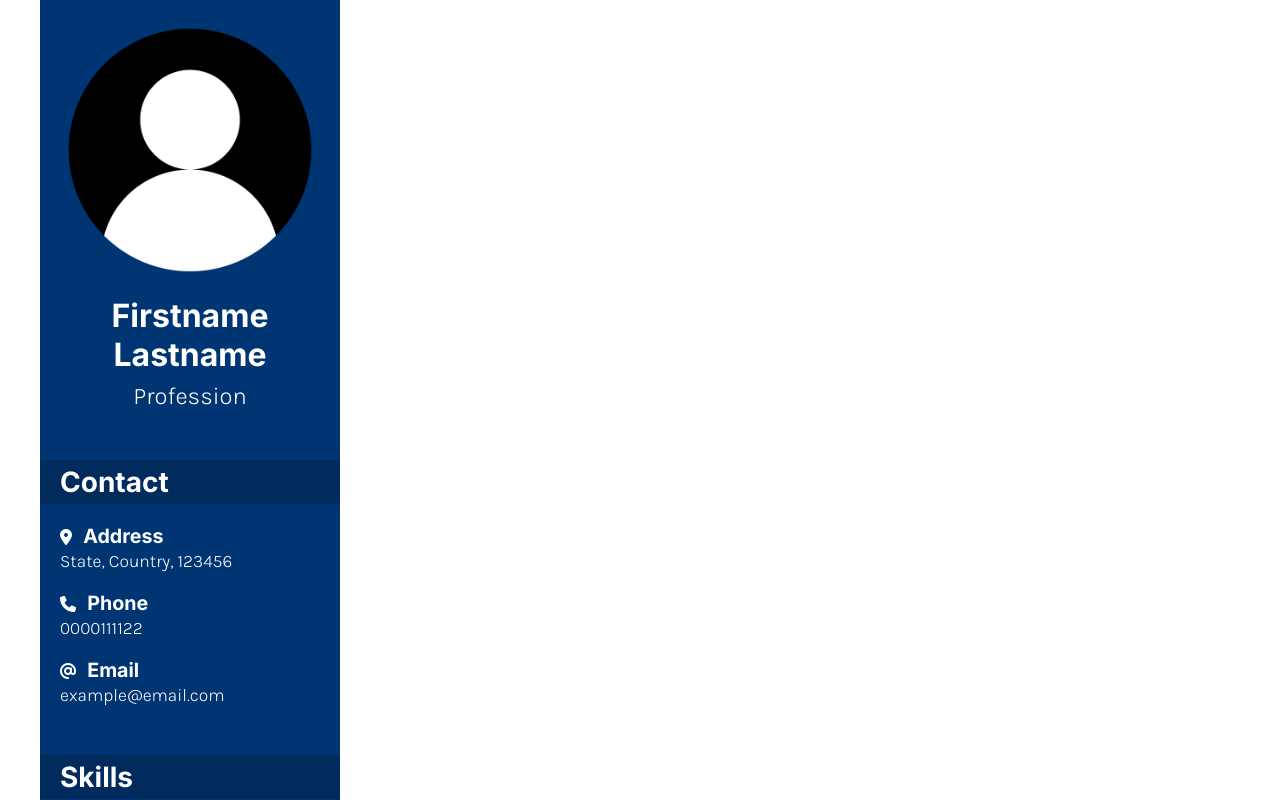
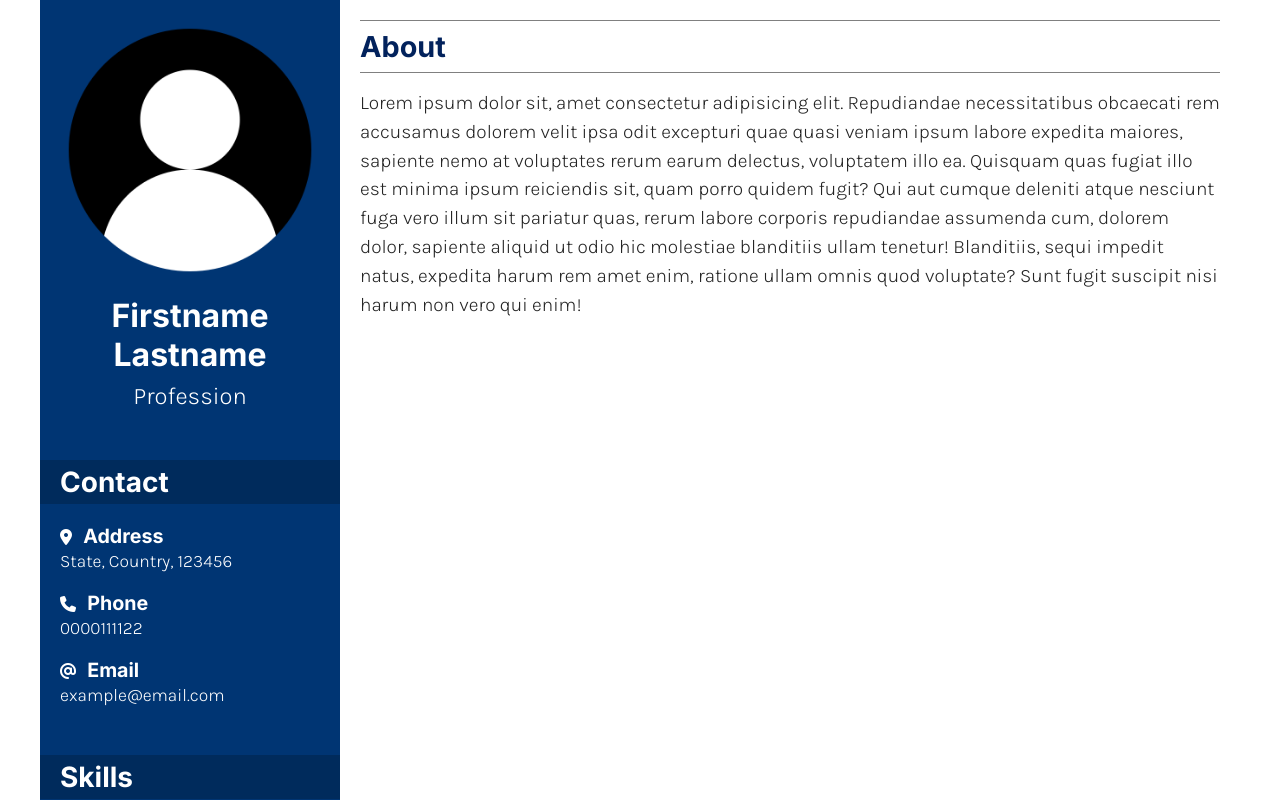
Before and after one commit to heyyayesh/cv-builder, a React (Create React App) app: page / in a window 1280 px wide. Shown: the top 800 px of the page. Built offline with nearby package versions, Linux system fonts and the light colour scheme.

Commit message:
Add about section

```diff
--- a/src/App.js
+++ b/src/App.js
@@ -3,6 +3,7 @@ import Biodata from './components/Biodata';
 import Contact from './components/Contact';
 import Hobbies from './components/Hobbies';
 import Skills from './components/Skills';
+import About from './components/About';
 
 function App() {
   return (
@@ -13,6 +14,9 @@ function App() {
         <Skills />
         <Hobbies />
       </aside>
+      <main>
+        <About />
+      </main>
     </div>
   );
 }
--- /dev/null
+++ b/src/components/About.js
@@ -0,0 +1,46 @@
+import React from 'react';
+import styles from './about.module.css';
+
+function About() {
+  const [inputVisible, setInputVisible] = React.useState(false);
+  const [aboutText, setAboutText] = React.useState('Lorem ipsum dolor sit, amet consectetur adipisicing elit. Repudiandae necessitatibus obcaecati rem accusamus dolorem velit ipsa odit excepturi quae quasi veniam ipsum labore expedita maiores, sapiente nemo at voluptates rerum earum delectus, voluptatem illo ea. Quisquam quas fugiat illo est minima ipsum reiciendis sit, quam porro quidem fugit? Qui aut cumque deleniti atque nesciunt fuga vero illum sit pariatur quas, rerum labore corporis repudiandae assumenda cum, dolorem dolor, sapiente aliquid ut odio hic molestiae blanditiis ullam tenetur! Blanditiis, sequi impedit natus, expedita harum rem amet enim, ratione ullam omnis quod voluptate? Sunt fugit suscipit nisi harum non vero qui enim!');
+
+  const handleMouseEnter = () => {
+    const btn = document.querySelector('#aboutBtn');
+    btn.classList.remove(styles.invisible);
+  }
+
+  const handleMouseLeave = () => {
+    const btn = document.querySelector('#aboutBtn');
+    btn.classList.add(styles.invisible);
+  }
+
+  const handleEditClick = () => {
+    setInputVisible(true);
+  }
+
+  const handleAboutSubmit = (e) => {
+    if (e.key === 'Enter') {
+      setAboutText(e.target.value);
+      setInputVisible(false);
+    }
+  }
+
+  const handleInputChange = (e) => {
+    setAboutText(e.target.value);
+  }
+
+  return (
+    <div className={styles.About} onMouseEnter={handleMouseEnter} onMouseLeave={handleMouseLeave}>
+      <h2>About</h2>
+      {
+        inputVisible ?
+        <textarea value={aboutText} onKeyDown={handleAboutSubmit} onChange={handleInputChange} onBlur={() => setInputVisible(false)}/> :
+        <p>{aboutText}</p>
+      }
+      <button id='aboutBtn' className={styles.invisible} onClick={handleEditClick}><i className="fa-solid fa-pen-to-square"></i></button>
+    </div>
+  )
+}
+
+export default About;
--- a/src/components/EditableList.js
+++ b/src/components/EditableList.js
@@ -7,12 +7,12 @@ function EditableList(props) {
   const [newInputVisible, setNewInputVisible] = React.useState(false);
 
   const handleListEnter = () => {
-    const btn = document.getElementById('plus');
+    const btn = document.getElementById(props.heading);
     btn.classList.remove(styles.invisible);
   }
 
   const handleListLeave = () => {
-    const btn = document.getElementById('plus');
+    const btn = document.getElementById(props.heading);
     btn.classList.add(styles.invisible);
     setNewInputVisible(false);
   }
@@ -63,12 +63,11 @@ function EditableList(props) {
     </ul>
   );
 
-  console.log(listItems);
   return (
     <div className={styles.EditableList} onMouseEnter={handleListEnter} onMouseLeave={handleListLeave}>
       <h2>{props.heading}</h2>
       {ul}
-      <button id='plus' className={`${styles.addItem} ${styles.invisible}`} onClick={handleAddItemClick}><i className="fa-solid fa-plus"></i></button>
+      <button id={props.heading} className={`${styles.addItem} ${styles.invisible}`} onClick={handleAddItemClick}><i className="fa-solid fa-plus"></i></button>
       {newInputVisible && <input className={styles.newItemInput} onKeyDown={(e) => handleNewInputEnter(e)} autoFocus />}
     </div>
   )
--- /dev/null
+++ b/src/components/about.module.css
@@ -0,0 +1,53 @@
+.About {
+  position: relative;
+  padding: 20px;
+}
+
+.About .invisible {
+  display: none;
+}
+
+.About h2 {
+  padding: .5rem 0;
+  font-family: 'Inter', sans-serif;
+  font-size: 1.8rem;
+  color: #02225c;
+  border-top: 1px solid gray;
+  border-bottom: 1px solid gray;
+  margin-bottom: 1rem;
+}
+
+.About p, textarea {
+  font-size: 1.2rem;
+  font-family: 'Karla';
+  font-weight: 300;
+  line-height: 1.5em;
+  color: rgb(36, 36, 36);
+}
+
+.About button {
+  width: 30px;
+  height: 30px;
+  background: transparent;
+  border: none;
+  cursor: pointer;
+  transform: scale(1);
+  position: absolute;
+  top: 30px;
+  right: 80px;
+}
+
+.About i {
+  transform: scale(1.5);
+}
+
+.About button:hover {
+  transform: scale(1.1);
+}
+
+.About textarea {
+  width: 100%;
+  resize: vertical;
+  min-height: 250px;
+  padding: 5px 1em;
+}
--- a/src/components/contact.module.css
+++ b/src/components/contact.module.css
@@ -8,14 +8,14 @@
   padding: 0 20px;
 }
 
-h2 {
+.Contact h2 {
   font-family: 'Inter', sans-serif;
   font-size: 1.75rem;
   background-color: #002b5c;
   padding: .3rem 20px;
 }
 
-h3 {
+.Contact h3 {
   font-family: 'Inter';
   font-size: 1.23rem;
   display: inline-block;
--- a/src/components/editableList.module.css
+++ b/src/components/editableList.module.css
@@ -7,11 +7,11 @@
   display: none;
 }
 
-ul {
+.EditableList ul {
   padding: 0 20px;
 }
 
-li {
+.EditableList li {
   font-family: 'Karla';
   font-weight: 300;
   font-size: 1.1rem;
@@ -21,7 +21,7 @@ li {
   margin-left: 20px;
 }
 
-h2 {
+.EditableList h2 {
   font-family: 'Inter', sans-serif;
   font-size: 1.75rem;
   background-color: #002b5c;
@@ -39,7 +39,7 @@ button.addItem {
   transform: scale(1);
 }
 
-li > button {
+.EditableList li > button {
   width: 20px;
   height: 20px;
   position: absolute;
@@ -48,7 +48,7 @@ li > button {
   cursor: pointer;
 }
 
-button:hover {
+.EditableList button:hover {
   transform: scale(1.1);
 }
 
```
